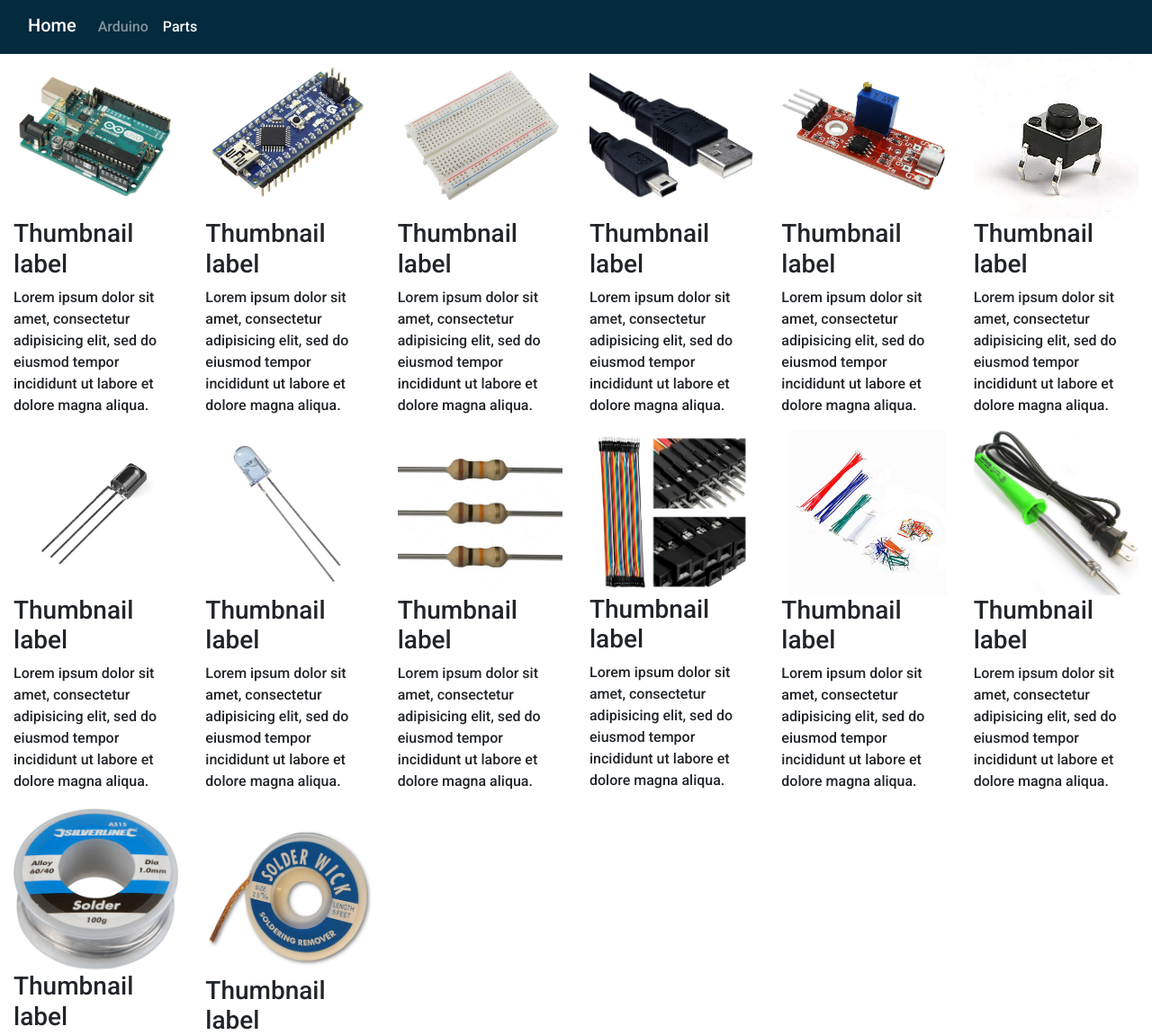
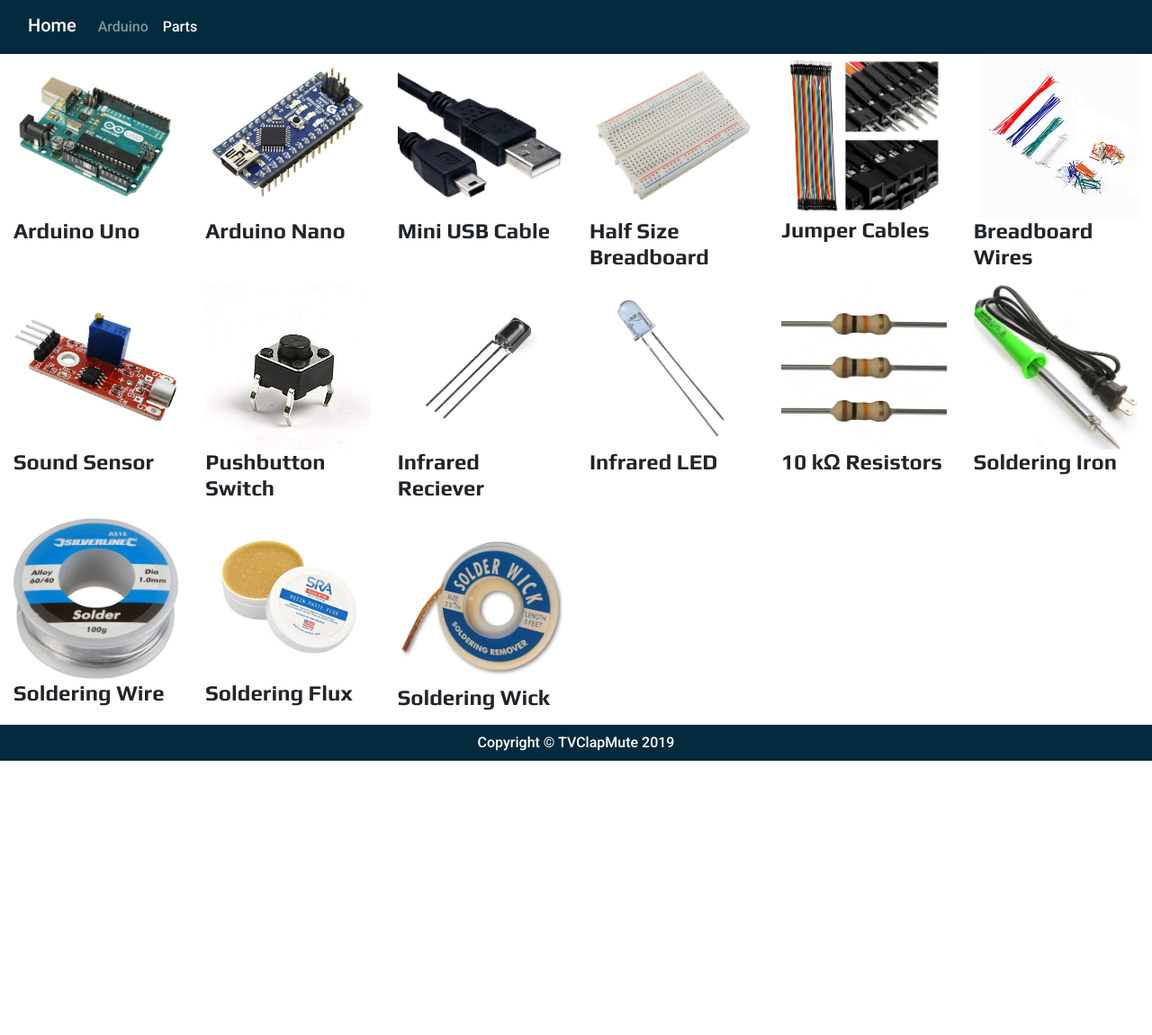
Before and after one commit to scowler1/scowler1.github.io, a plain HTML site: page gallery.html in a window 1280 px wide. Shown: the top 1151 px of the page at 90% size. After the commit the page ends 846 px from the top, so only its background shows below. Drawn offline with nearby package versions, Linux system fonts and the light colour scheme; some packages are replaced by stand-ins of ours; a script that the page names is missing.

Commit message:
Update gallery.html

```diff
--- a/gallery.html
+++ b/gallery.html
@@ -48,8 +48,8 @@
                         <img class="img-fluid" src="https://github.com/scowler1/scowler1.github.io/blob/master/img/gallery/aarduino.jpg?raw=true" alt="#">
                     </a>
                     <div class="caption">
-                        <h3>Thumbnail label</h3>
-                        <p>Lorem ipsum dolor sit amet, consectetur adipisicing elit, sed do eiusmod tempor incididunt ut labore et dolore magna aliqua.</p>
+                        <h4>Arduino Uno</h4>
+                        <p></p>
                     </div>
                 </div>
             </div>
@@ -60,8 +60,20 @@
                         <img class="img-fluid" src="https://github.com/scowler1/scowler1.github.io/blob/master/img/gallery/anano2.jpg?raw=true" alt="#">
                     </a>
                     <div class="caption">
-                        <h3>Thumbnail label</h3>
-                        <p>Lorem ipsum dolor sit amet, consectetur adipisicing elit, sed do eiusmod tempor incididunt ut labore et dolore magna aliqua.</p>
+                        <h4>Arduino Nano</h4>
+                        <p></p>
+                    </div>
+                </div>
+            </div>
+
+			<div class="col-6 col-md-3 col-lg-2">
+                <div class="thumbnail">
+                    <a class="lightbox" href="https://github.com/scowler1/scowler1.github.io/blob/master/img/gallery/usbmini.jpg?raw=true">
+                        <img class="img-fluid" src="https://github.com/scowler1/scowler1.github.io/blob/master/img/gallery/usbmini.jpg?raw=true" alt="#">
+                    </a>
+                    <div class="caption">
+                        <h4>Mini USB Cable</h4>
+                        <p></p>
                     </div>
                 </div>
 			</div>
@@ -72,20 +84,32 @@
                         <img class="img-fluid" src="https://github.com/scowler1/scowler1.github.io/blob/master/img/gallery/bread2.jpg?raw=true" alt="#">
                     </a>
                     <div class="caption">
-                        <h3>Thumbnail label</h3>
-                        <p>Lorem ipsum dolor sit amet, consectetur adipisicing elit, sed do eiusmod tempor incididunt ut labore et dolore magna aliqua.</p>
+                        <h4>Half Size Breadboard</h4>
+                        <p></p>
                     </div>
                 </div>
             </div>
 
 			<div class="col-6 col-md-3 col-lg-2">
                 <div class="thumbnail">
-                    <a class="lightbox" href="https://github.com/scowler1/scowler1.github.io/blob/master/img/gallery/usbmini.jpg?raw=true">
-                        <img class="img-fluid" src="https://github.com/scowler1/scowler1.github.io/blob/master/img/gallery/usbmini.jpg?raw=true" alt="#">
+                    <a class="lightbox" href="https://github.com/scowler1/scowler1.github.io/blob/master/img/gallery/jumpers.jpg?raw=true">
+                        <img class="img-fluid" src="https://github.com/scowler1/scowler1.github.io/blob/master/img/gallery/jumpers.jpg?raw=true" alt="#">
                     </a>
                     <div class="caption">
-                        <h3>Thumbnail label</h3>
-                        <p>Lorem ipsum dolor sit amet, consectetur adipisicing elit, sed do eiusmod tempor incididunt ut labore et dolore magna aliqua.</p>
+                        <h4>Jumper Cables</h4>
+                        <p></p>
+                    </div>
+                </div>
+			</div>
+
+			<div class="col-6 col-md-3 col-lg-2">
+                <div class="thumbnail">
+                    <a class="lightbox" href="https://github.com/scowler1/scowler1.github.io/blob/master/img/gallery/wire.jpg?raw=true">
+                        <img class="img-fluid" src="https://github.com/scowler1/scowler1.github.io/blob/master/img/gallery/wire.jpg?raw=true" alt="#">
+                    </a>
+                    <div class="caption">
+                        <h4>Breadboard Wires</h4>
+                        <p></p>
                     </div>
                 </div>
 			</div>
@@ -96,8 +120,8 @@
                         <img class="img-fluid" src="https://github.com/scowler1/scowler1.github.io/blob/master/img/gallery/sound.jpg?raw=true" alt="#">
                     </a>
                     <div class="caption">
-                        <h3>Thumbnail label</h3>
-                        <p>Lorem ipsum dolor sit amet, consectetur adipisicing elit, sed do eiusmod tempor incididunt ut labore et dolore magna aliqua.</p>
+                        <h4>Sound Sensor</h4>
+                        <p></p>
                     </div>
                 </div>
 			</div>
@@ -108,8 +132,8 @@
                         <img class="img-fluid" src="https://github.com/scowler1/scowler1.github.io/blob/master/img/gallery/button.jpg?raw=true" alt="#">
                     </a>
                     <div class="caption">
-                        <h3>Thumbnail label</h3>
-                        <p>Lorem ipsum dolor sit amet, consectetur adipisicing elit, sed do eiusmod tempor incididunt ut labore et dolore magna aliqua.</p>
+                        <h4>Pushbutton Switch</h4>
+                        <p></p>
                     </div>
                 </div>
             </div>
@@ -120,8 +144,8 @@
                         <img class="img-fluid" src="https://github.com/scowler1/scowler1.github.io/blob/master/img/gallery/TSOP38238.jpg?raw=true" alt="#">
                     </a>
                     <div class="caption">
-                        <h3>Thumbnail label</h3>
-                        <p>Lorem ipsum dolor sit amet, consectetur adipisicing elit, sed do eiusmod tempor incididunt ut labore et dolore magna aliqua.</p>
+                        <h4>Infrared Reciever</h4>
+                        <p></p>
                     </div>
                 </div>
             </div>
@@ -132,8 +156,8 @@
                         <img class="img-fluid" src="https://github.com/scowler1/scowler1.github.io/blob/master/img/gallery/irled.jpg?raw=true" alt="#">
                     </a>
                     <div class="caption">
-                        <h3>Thumbnail label</h3>
-                        <p>Lorem ipsum dolor sit amet, consectetur adipisicing elit, sed do eiusmod tempor incididunt ut labore et dolore magna aliqua.</p>
+                        <h4>Infrared LED</h4>
+                        <p></p>
                     </div>
                 </div>
 			</div>
@@ -144,42 +168,11 @@
                         <img class="img-fluid" src="https://github.com/scowler1/scowler1.github.io/blob/master/img/gallery/10k.jpg?raw=true" alt="#">
                     </a>
                     <div class="caption">
-                        <h3>Thumbnail label</h3>
-                        <p>Lorem ipsum dolor sit amet, consectetur adipisicing elit, sed do eiusmod tempor incididunt ut labore et dolore magna aliqua.</p>
+                        <h4>10 kΩ Resistors</h4>
+                        <p></p>
                     </div>
                 </div>
 			</div>
-
-			<div class="col-6 col-md-3 col-lg-2">
-                <div class="thumbnail">
-                    <a class="lightbox" href="https://github.com/scowler1/scowler1.github.io/blob/master/img/gallery/jumpers.jpg?raw=true">
-                        <img class="img-fluid" src="https://github.com/scowler1/scowler1.github.io/blob/master/img/gallery/jumpers.jpg?raw=true" alt="#">
-                    </a>
-                    <div class="caption">
-                        <h3>Thumbnail label</h3>
-                        <p>Lorem ipsum dolor sit amet, consectetur adipisicing elit, sed do eiusmod tempor incididunt ut labore et dolore magna aliqua.</p>
-                    </div>
-                </div>
-			</div>
-
-
-
-
-
-			<div class="col-6 col-md-3 col-lg-2">
-                <div class="thumbnail">
-                    <a class="lightbox" href="https://github.com/scowler1/scowler1.github.io/blob/master/img/gallery/wire.jpg?raw=true">
-                        <img class="img-fluid" src="https://github.com/scowler1/scowler1.github.io/blob/master/img/gallery/wire.jpg?raw=true" alt="#">
-                    </a>
-                    <div class="caption">
-                        <h3>Thumbnail label</h3>
-                        <p>Lorem ipsum dolor sit amet, consectetur adipisicing elit, sed do eiusmod tempor incididunt ut labore et dolore magna aliqua.</p>
-                    </div>
-                </div>
-			</div>
-
-
-
 
 			<div class="col-6 col-md-3 col-lg-2">
                 <div class="thumbnail">
@@ -187,8 +180,8 @@
                         <img class="img-fluid" src="https://github.com/scowler1/scowler1.github.io/blob/master/img/gallery/iron.jpg?raw=true" alt="#">
                     </a>
                     <div class="caption">
-                        <h3>Thumbnail label</h3>
-                        <p>Lorem ipsum dolor sit amet, consectetur adipisicing elit, sed do eiusmod tempor incididunt ut labore et dolore magna aliqua.</p>
+                        <h4>Soldering Iron</h4>
+                        <p></p>
                     </div>
                 </div>
 			</div>
@@ -198,8 +191,20 @@
                         <img class="img-fluid" src="https://github.com/scowler1/scowler1.github.io/blob/master/img/gallery/solder.jpg?raw=true" alt="#">
                     </a>
                     <div class="caption">
-                        <h3>Thumbnail label</h3>
-                        <p>Lorem ipsum dolor sit amet, consectetur adipisicing elit, sed do eiusmod tempor incididunt ut labore et dolore magna aliqua.</p>
+                        <h4>Soldering Wire</h4>
+                        <p></p>
+                    </div>
+                </div>
+			</div>
+
+			<div class="col-6 col-md-3 col-lg-2">
+                <div class="thumbnail">
+                    <a class="lightbox" href="https://github.com/scowler1/scowler1.github.io/blob/master/img/gallery/rosin.jpg?raw=true">
+                        <img class="img-fluid" src="https://github.com/scowler1/scowler1.github.io/blob/master/img/gallery/rosin.jpg?raw=true" alt="#">
+                    </a>
+                    <div class="caption">
+                        <h4>Soldering Flux</h4>
+                        <p></p>
                     </div>
                 </div>
 			</div>
@@ -210,8 +215,8 @@
                         <img class="img-fluid" src="https://github.com/scowler1/scowler1.github.io/blob/master/img/gallery/wick.png?raw=true" alt="#">
                     </a>
                     <div class="caption">
-                        <h3>Thumbnail label</h3>
-                        <p>Lorem ipsum dolor sit amet, consectetur adipisicing elit, sed do eiusmod tempor incididunt ut labore et dolore magna aliqua.</p>
+                        <h4>Soldering Wick</h4>
+                        <p></p>
                     </div>
                 </div>
 			</div>
```
Lines whose indentation alone changed are shown as unchanged.
